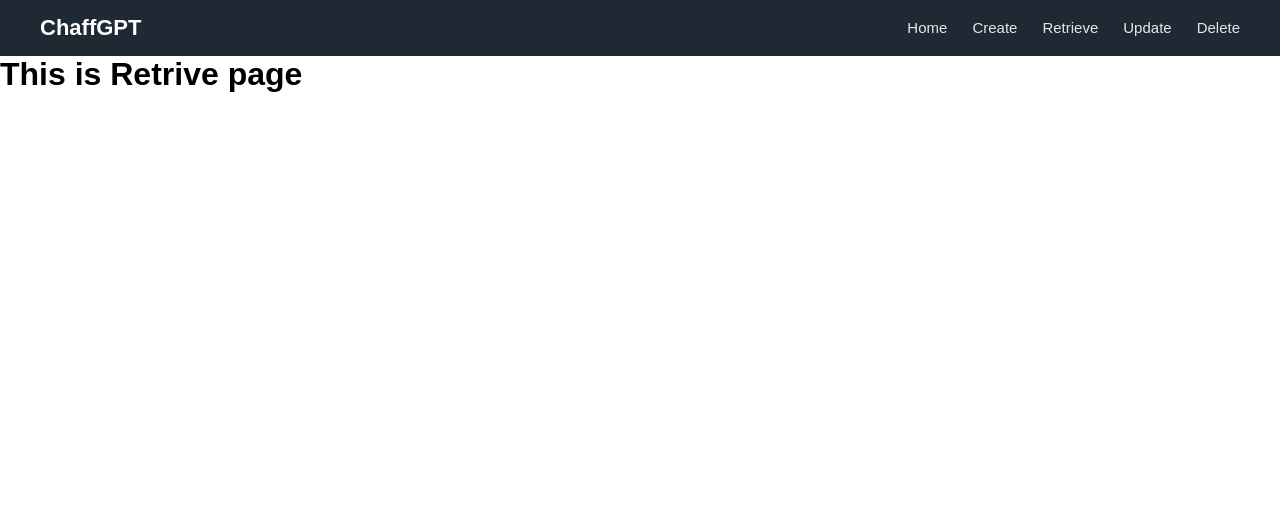
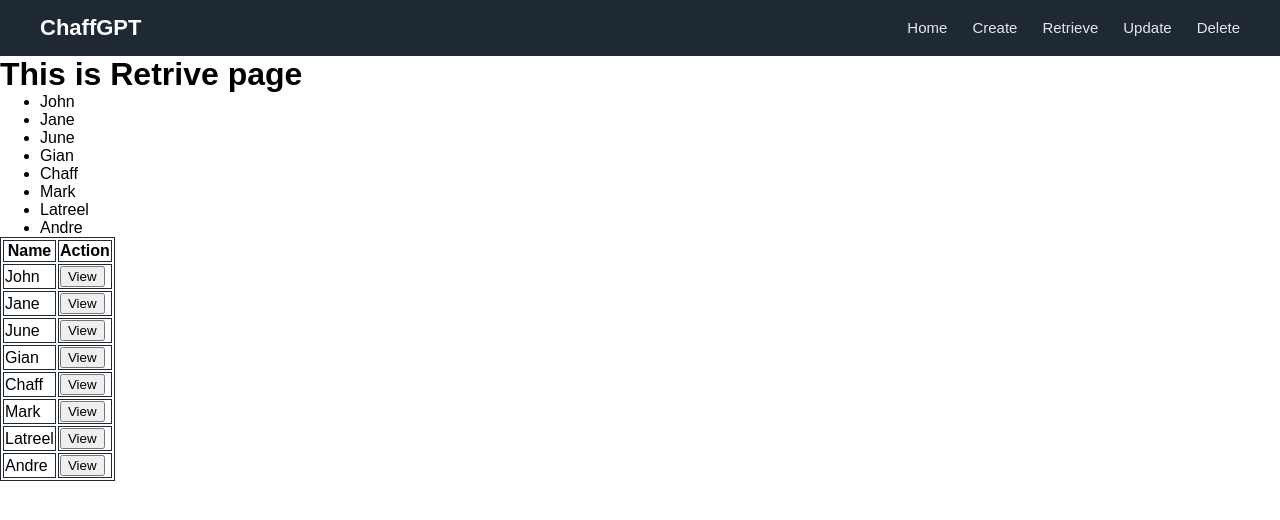
Before and after one commit to RalphIan03/php_noynay, a PHP site: page /pages/retrievePage in a window 1280 px wide. Shown: the top 520 px of the page. Run offline with PHP 8.4, Linux system fonts and the light colour scheme.

Commit message:
added table and list

```diff
--- a/css/dashboard.css
+++ b/css/dashboard.css
@@ -1,7 +1,7 @@
 /* Reset */
 * {
     margin: 0;
-    padding: 0;
+    padding: 20;
     box-sizing: border-box;
     font-family: Arial, Helvetica, sans-serif;
 }
@@ -36,6 +36,10 @@
     transition: color 0.3s ease;
 }
 
+.listing li{
+    list-style:circle;
+}
+
 .nav-links li a:hover {
     color: #60a5fa;
 }
@@ -54,3 +58,7 @@
 .login-btn:hover {
     background-color: #2563eb;
 }
+
+table, th, td{
+    border: #1f2933 solid 1px;
+}
--- a/pages/dashboard.php
+++ b/pages/dashboard.php
@@ -5,6 +5,8 @@ if (isset($_GET['name'])) {
 }else{
     $name = "No Name";
 }
+
+
 ?>
 <!DOCTYPE html>
 <html lang="en">
--- a/pages/retrievePage.php
+++ b/pages/retrievePage.php
@@ -1,8 +1,13 @@
+<?php
+$list = ['John', 'Jane', 'June', 'Gian', 'Chaff', 'Mark', 'Latreel', 'Andre'];
+?>
+
 <!DOCTYPE html>
 <html lang="en">
-    <?php
-    include "resources/header.php";
-    ?>
+<?php
+include "resources/header.php";
+?>
+
 <body>
     <?php
     include "resources/navigation.php";
@@ -12,6 +17,35 @@
 
     <h1>This is Retrive page</h1>
 
+    <ul>
+        <?php
+        foreach ($list as $item) {
+        ?>
+            <li> <?= $item ?> </li>
+        <?php
+        }
+        ?>
+    </ul>
+
+    <table>
+        <tr>
+            <th>Name</th>
+            <th>Action</th>
+        </tr>
+
+        <?php
+        foreach ($list as $item) {
+        ?>
+            <tr>
+                <td><?= $item ?></td>
+                <td><button>View</button></td>
+            </tr>
+        <?php
+        }
+        ?>
+    </table>
+
+
 </body>
 
 </html>
```
